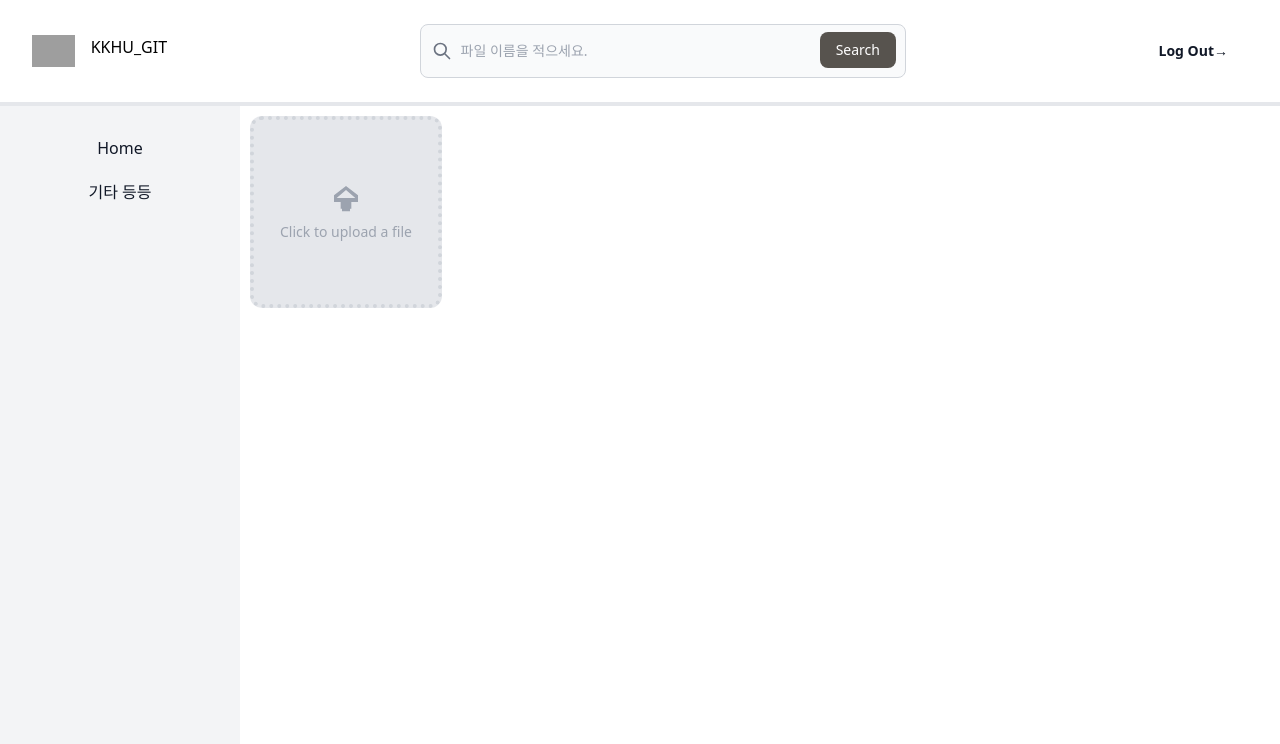
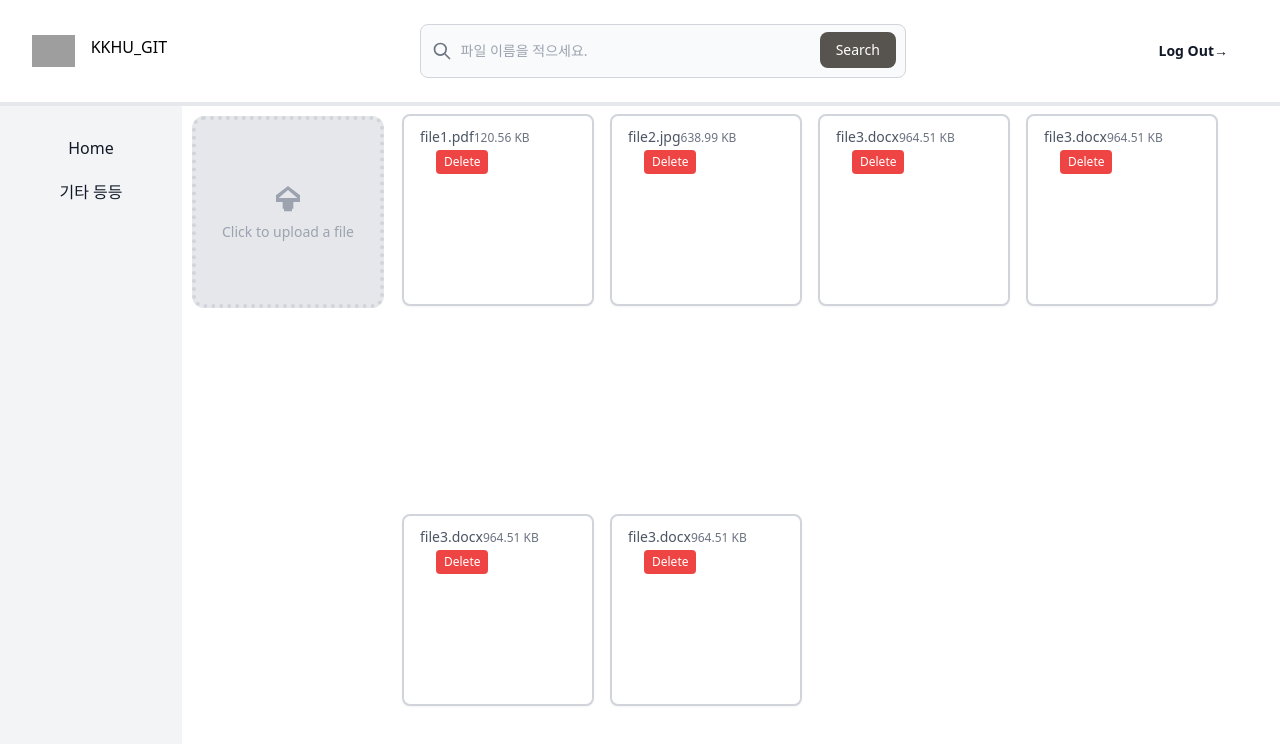
Before and after one commit to DropboxCloudComputing/DROPBOX_FE, a React (Create React App) app: page / in a window 1280 px wide. Shown: the top 744 px of the page. Built offline with nearby package versions, Linux system fonts and the light colour scheme; grey boxes are pictures that could not be loaded.

Commit message:
ADD: FileList

```diff
--- a/src/App.js
+++ b/src/App.js
@@ -4,14 +4,15 @@
 import {Routes,Route} from "react-router-dom";
 import Login from "./pages/LoginPage";
 import MainPage from "./pages/MainPage";
-import UploadContainer from "./containers/UploadContainer";
+import FileListComponent from "./components/MainPageComponent";
 function App() {
   return (
     <>
       <Routes>
-        <Route element={<UploadContainer />} path="/test" />
+        <Route element={<FileListComponent />} path="/test" />
         <Route element={<MainPage />} path="/" />
         <Route element={<Login />} path="/login" />
+
       </Routes>
     </>
   );
--- /dev/null
+++ b/src/components/FileListCompoent.js
@@ -0,0 +1,50 @@
+import React, { Fragment, useState } from 'react';
+
+const FileListComponent = () => {
+    //const files = useRecoilValue(fileListState);
+    const [fileList, setFileList] = useState([
+        { id: 1, name: 'file1.pdf', size: 123456 },
+        { id: 2, name: 'file2.jpg', size: 654321 },
+        { id: 3, name: 'file3.docx', size: 987654 },
+        { id: 4, name: 'file3.docx', size: 987654 },
+        { id: 5, name: 'file3.docx', size: 987654 },
+        { id: 6, name: 'file3.docx', size: 987654 },
+    ]);
+
+    const handleDelete = (fileId) => {
+        setFileList(fileList.filter((file) => file.id !== fileId));
+    };
+
+    function formatBytes(bytes, decimals = 2) {
+        if (bytes === 0) return '0 Bytes';
+        const k = 1024;
+        const dm = decimals < 0 ? 0 : decimals;
+        const sizes = ['Bytes', 'KB', 'MB', 'GB', 'TB', 'PB', 'EB', 'ZB', 'YB'];
+        const i = Math.floor(Math.log(bytes) / Math.log(k));
+        return parseFloat((bytes / Math.pow(k, i)).toFixed(dm)) + ' ' + sizes[i];
+    }
+
+    return (
+        <>
+            <div className='flex flex-wrap'>
+                {fileList.map((file) => (
+                        <div key={file.id} className="justify-center overflow-auto rounded-lg border-gray-300 border-2 px-4 py-2 mx-2 bg-white w-48 h-48 shadow-sm mt-2">
+                            <div className="flex-grow-0">
+                                <span className="text-sm font-medium text-gray-600">{file.name}</span>
+                                <span className="text-xs text-gray-500">{formatBytes(file.size)}</span>
+                            </div>
+                            <button
+                                type="button"
+                                className="ml-4 px-2 py-1 bg-red-500 text-white text-xs font-medium rounded"
+                                onClick={() => handleDelete(file.id)}
+                            >
+                                Delete
+                            </button>
+                        </div>
+                ))}
+            </div>
+        </>
+    )
+}
+
+export default FileListComponent;
--- a/src/components/MainPageComponent.js
+++ b/src/components/MainPageComponent.js
@@ -1,42 +1,22 @@
-import React from "react";
+import { React } from "react";
 import Header from "../pages/common/Header";
 import Sidebar from "../pages/common/Sidebar";
 import UploadComponent from "./UploadComponent";
-import { useRecoilValue } from "recoil";
-import { fileListState } from "../recoil/atom";
-
-const FileListComponent = () => {
-    const files = useRecoilValue(fileListState);
-
-    return (
-        <>
-            <div>
-                {files.map((file, index) => {
-                        return (
-                            <div key={index}>
-                                <div className="text-center text-gray-900 text-base sm:text-base rounded-lg block w-full p-2.5">
-                                    <p>{file.name}</p>
-                                </div>
-                            </div>
-
-                        )
-                    })}
-            </div>
-        </>
-    )
-}
-
+import FileListComponent from "./FileListCompoent";
+//import { useRecoilValue } from "recoil";
+//import { fileListState } from "../recoil/atom";
 
 const MainPageComponent = () => {
 
     return (
         <>
             <Header />
-            <div className="flex">
+            <div className="flex flex-row">
                 <Sidebar />
                 <UploadComponent />
                 <FileListComponent />
             </div>
+
         </>
     );
 };
```
Also changed, not shown: src/components/UploadComponent.js (+5 -4 lines).
